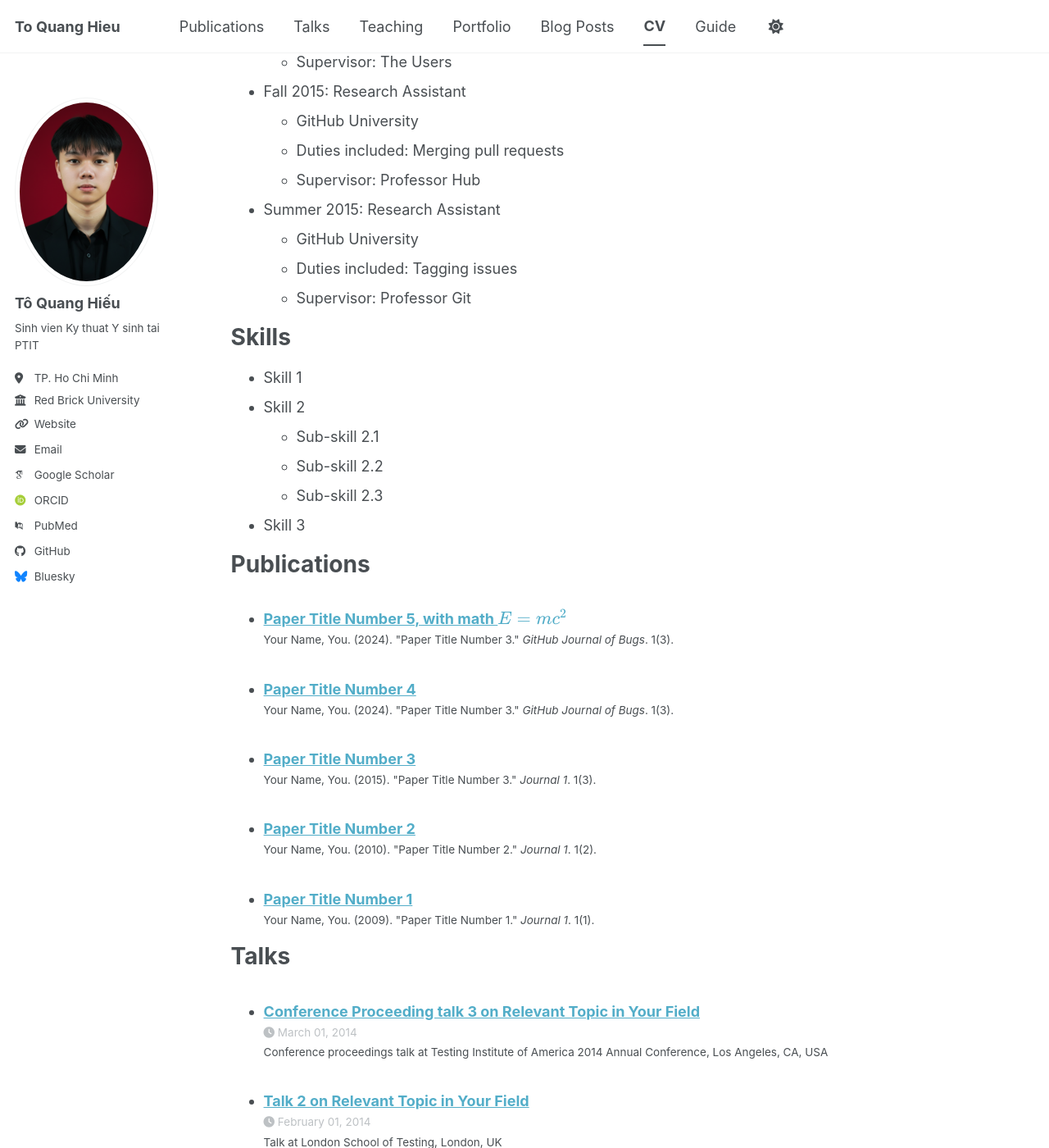
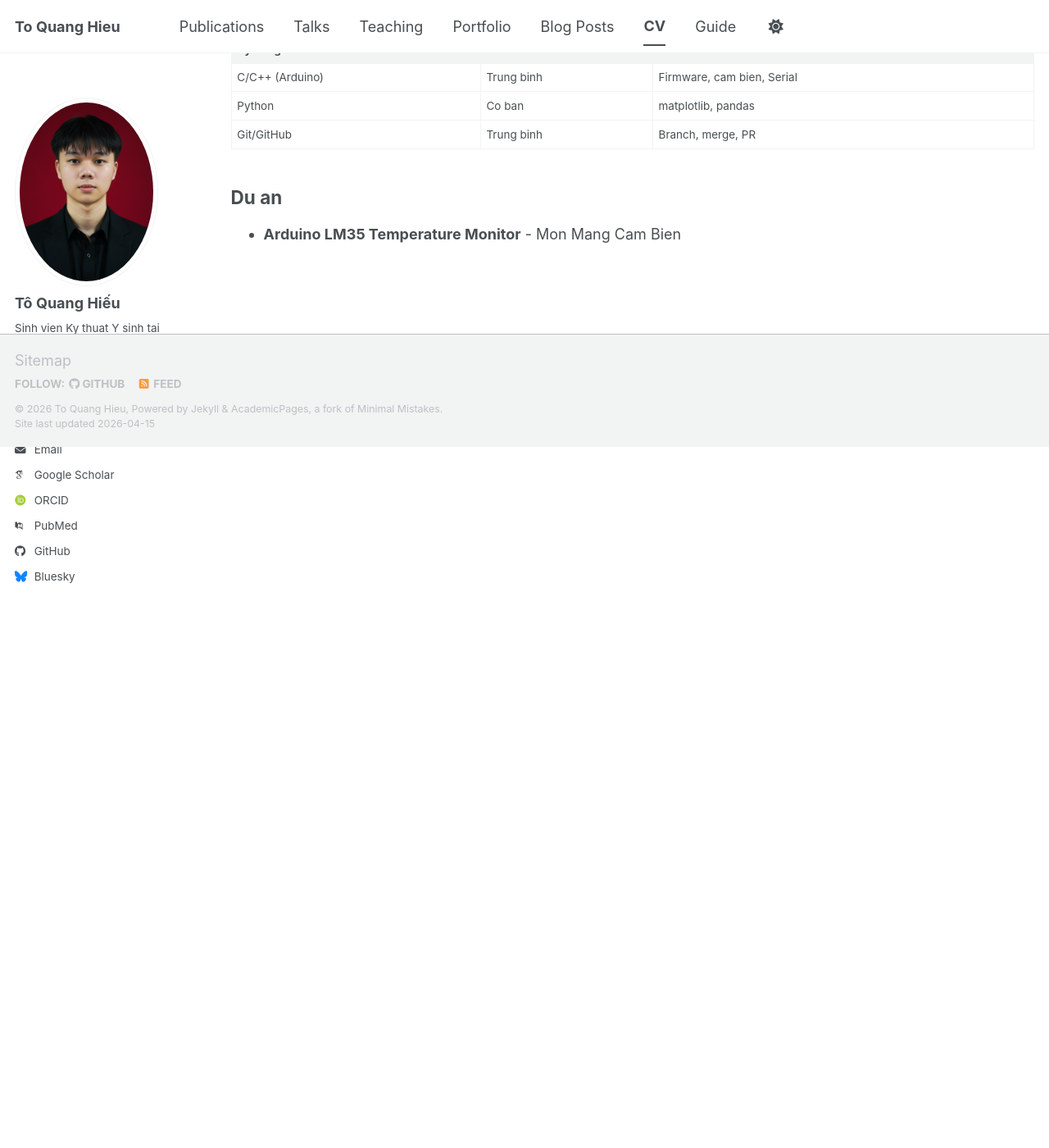
Before and after one commit to ToQuangHieu0409/ToQuangHieu0409.github.io, a Jekyll site: the page built from _pages/cv.md, in a window 1280 px wide and 1400 px high, scrolled down 410 px. Shown: the whole window at 82% size. Built offline with Jekyll 4.4.1, drawn with Linux system fonts in a browser that asks for light colours; some web fonts are replaced; a script bundle is joined from its source files by our own code; library files that are not in the unit come from our copies; some of the changed text lies outside the part shown.

```diff
--- a/_pages/cv.md
+++ b/_pages/cv.md
@@ -3,62 +3,24 @@ layout: archive
 title: "CV"
 permalink: /cv/
 author_profile: true
-redirect_from:
-  - /resume
 ---
 
-{% include base_path %}
+## Hoc van
 
-Education
-======
-* Ph.D in Version Control Theory, GitHub University, 2018 (expected)
-* M.S. in Jekyll, GitHub University, 2014
-* B.S. in GitHub, GitHub University, 2012
+**Hoc vien Cong nghe Buu chinh Vien thong (PTIT)**
 
-Work experience
-======
-* Spring 2024: Academic Pages Collaborator
-  * GitHub University
-  * Duties includes: Updates and improvements to template
-  * Supervisor: The Users
+- Nganh: IoT
+- Thoi gian: 2023 - nay
+- GPA: [3.0 / 4.0]
 
-* Fall 2015: Research Assistant
-  * GitHub University
-  * Duties included: Merging pull requests
-  * Supervisor: Professor Hub
+## Ky nang ky thuat
 
-* Summer 2015: Research Assistant
-  * GitHub University
-  * Duties included: Tagging issues
-  * Supervisor: Professor Git
+| Ky nang         | Muc do     | Chi tiet                   |
+| --------------- | ---------- | -------------------------- |
+| C/C++ (Arduino) | Trung binh | Firmware, cam bien, Serial |
+| Python          | Co ban     | matplotlib, pandas         |
+| Git/GitHub      | Trung binh | Branch, merge, PR          |
 
-Skills
-======
-* Skill 1
-* Skill 2
-  * Sub-skill 2.1
-  * Sub-skill 2.2
-  * Sub-skill 2.3
-* Skill 3
+## Du an
 
-Publications
-======
-  <ul>{% for post in site.publications reversed %}
-    {% include archive-single-cv.html %}
-  {% endfor %}</ul>
-
-Talks
-======
-  <ul>{% for post in site.talks reversed %}
-    {% include archive-single-talk-cv.html  %}
-  {% endfor %}</ul>
-
-Teaching
-======
-  <ul>{% for post in site.teaching reversed %}
-    {% include archive-single-cv.html %}
-  {% endfor %}</ul>
-
-Service and leadership
-======
-* Currently signed in to 43 different slack teams
+- **Arduino LM35 Temperature Monitor** - Mon Mang Cam Bien
```
Also changed, not shown: _portfolio/portfolio-1.md (+14 -3 lines).
